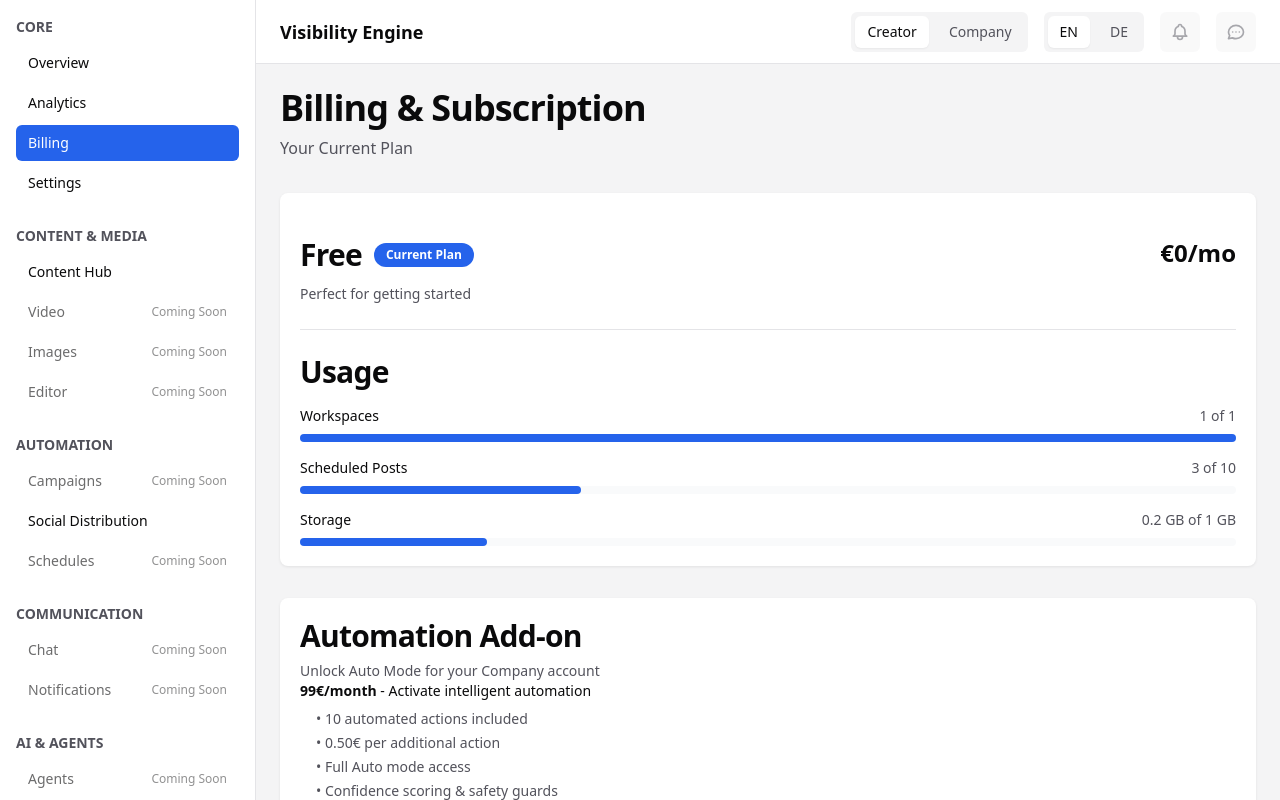
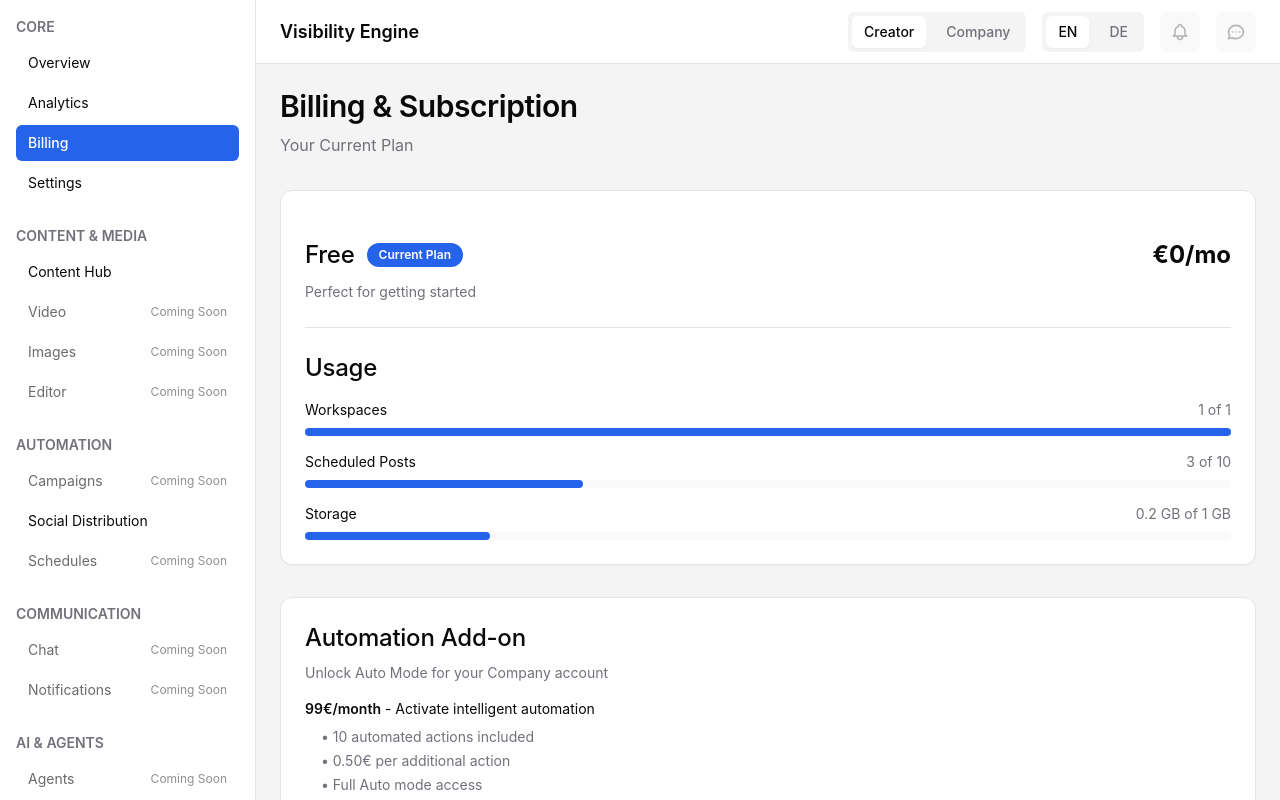
Before and after one commit to mikegehrke/visibility-engine, a Next.js app: page /dashboard/settings/billing in a window 1280 px wide. Built offline with nearby package versions, Linux system fonts and the light colour scheme.

Commit message:
phase-17-commit-1: global styles modernization - Premium design system foundation: refined typography (semibold over bold, tighter tracking), subtle shadows, CSS-only transitions, status colors, dark mode improvements

```diff
--- a/app/globals.css
+++ b/app/globals.css
@@ -3,17 +3,25 @@
 @tailwind utilities;
 
 :root {
-  /* Colors */
-  --color-ink: #0A0A0B;
-  --color-slate: #52525B;
+  /* Colors - Light Mode (refined for premium feel) */
+  --color-ink: #09090B;
+  --color-slate: #71717A;
   --color-mist: #F4F4F5;
   --color-canvas: #FFFFFF;
   --color-signal: #2563EB;
-  --color-signal-hover: #1d4ed8;
+  --color-signal-hover: #1D4ED8;
   --color-border: #E4E4E7;
-  --color-smoke: #F9FAFB;
+  --color-smoke: #FAFAFA;
 
-  /* Spacing (4px base) */
+  /* Subtle accent colors */
+  --color-success: #22C55E;
+  --color-success-muted: #DCFCE7;
+  --color-warning: #F59E0B;
+  --color-warning-muted: #FEF3C7;
+  --color-danger: #EF4444;
+  --color-danger-muted: #FEE2E2;
+
+  /* Spacing (4px base) - more generous */
   --space-1: 0.25rem;  /* 4px */
   --space-2: 0.5rem;   /* 8px */
   --space-3: 0.75rem;  /* 12px */
@@ -25,53 +33,142 @@
   --space-12: 3rem;    /* 48px */
   --space-16: 4rem;    /* 64px */
   --space-20: 5rem;    /* 80px */
+  --space-24: 6rem;    /* 96px */
 
-  /* Typography */
-  --font-sans: ui-sans-serif, system-ui, -apple-system, BlinkMacSystemFont, "Segoe UI", Roboto, "Helvetica Neue", Arial, sans-serif;
-  --font-mono: ui-monospace, SFMono-Regular, "SF Mono", Menlo, Consolas, "Liberation Mono", monospace;
+  /* Typography - System fonts only */
+  --font-sans: -apple-system, BlinkMacSystemFont, "Segoe UI", Roboto, "Helvetica Neue", Arial, sans-serif;
+  --font-mono: "SF Mono", SFMono-Regular, ui-monospace, Menlo, Consolas, monospace;
 
-  /* Shadows */
-  --shadow-sm: 0 1px 2px rgba(0,0,0,0.05);
-  --shadow-base: 0 1px 3px rgba(0,0,0,0.08);
-  --shadow-lg: 0 4px 12px rgba(0,0,0,0.1);
+  /* Refined shadows - subtle, premium */
+  --shadow-sm: 0 1px 2px rgba(0,0,0,0.04);
+  --shadow-base: 0 1px 3px rgba(0,0,0,0.06), 0 1px 2px rgba(0,0,0,0.04);
+  --shadow-lg: 0 4px 6px rgba(0,0,0,0.04), 0 2px 4px rgba(0,0,0,0.03);
+  --shadow-xl: 0 10px 15px rgba(0,0,0,0.04), 0 4px 6px rgba(0,0,0,0.02);
 
-  /* Radius */
+  /* Radius - slightly softer */
   --radius-sm: 6px;
   --radius-base: 8px;
   --radius-lg: 12px;
+  --radius-xl: 16px;
+
+  /* Transitions - fast, smooth */
+  --transition-fast: 100ms ease;
+  --transition-base: 150ms ease;
+  --transition-slow: 200ms ease;
 }
 
+/* Dark Mode - truly dark, not gray */
 @media (prefers-color-scheme: dark) {
   :root:not([data-theme="light"]) {
-    --color-canvas: #0A0A0B;
+    --color-canvas: #09090B;
     --color-mist: #18181B;
     --color-ink: #FAFAFA;
     --color-slate: #A1A1AA;
     --color-signal: #3B82F6;
-    --color-signal-hover: #2563EB;
+    --color-signal-hover: #60A5FA;
     --color-border: #27272A;
-    --color-smoke: #18181B;
+    --color-smoke: #0F0F11;
+
+    /* Dark mode status colors */
+    --color-success: #4ADE80;
+    --color-success-muted: rgba(34, 197, 94, 0.15);
+    --color-warning: #FBBF24;
+    --color-warning-muted: rgba(245, 158, 11, 0.15);
+    --color-danger: #F87171;
+    --color-danger-muted: rgba(239, 68, 68, 0.15);
+
+    /* Refined dark shadows */
+    --shadow-sm: 0 1px 2px rgba(0,0,0,0.3);
+    --shadow-base: 0 1px 3px rgba(0,0,0,0.4), 0 1px 2px rgba(0,0,0,0.3);
+    --shadow-lg: 0 4px 6px rgba(0,0,0,0.3), 0 2px 4px rgba(0,0,0,0.2);
+    --shadow-xl: 0 10px 15px rgba(0,0,0,0.3), 0 4px 6px rgba(0,0,0,0.2);
   }
 }
 
 [data-theme="dark"] {
-  --color-canvas: #0A0A0B;
+  --color-canvas: #09090B;
   --color-mist: #18181B;
   --color-ink: #FAFAFA;
   --color-slate: #A1A1AA;
   --color-signal: #3B82F6;
-  --color-signal-hover: #2563EB;
+  --color-signal-hover: #60A5FA;
   --color-border: #27272A;
-  --color-smoke: #18181B;
+  --color-smoke: #0F0F11;
+
+  --color-success: #4ADE80;
+  --color-success-muted: rgba(34, 197, 94, 0.15);
+  --color-warning: #FBBF24;
+  --color-warning-muted: rgba(245, 158, 11, 0.15);
+  --color-danger: #F87171;
+  --color-danger-muted: rgba(239, 68, 68, 0.15);
+
+  --shadow-sm: 0 1px 2px rgba(0,0,0,0.3);
+  --shadow-base: 0 1px 3px rgba(0,0,0,0.4), 0 1px 2px rgba(0,0,0,0.3);
+  --shadow-lg: 0 4px 6px rgba(0,0,0,0.3), 0 2px 4px rgba(0,0,0,0.2);
+  --shadow-xl: 0 10px 15px rgba(0,0,0,0.3), 0 4px 6px rgba(0,0,0,0.2);
 }
 
 @layer base {
   * {
-    @apply border-[var(--color-mist)];
+    @apply border-border;
+  }
+
+  html {
+    -webkit-font-smoothing: antialiased;
+    -moz-osx-font-smoothing: grayscale;
+    text-rendering: optimizeLegibility;
   }
 
   body {
-    @apply bg-[var(--color-canvas)] text-[var(--color-ink)];
-    @apply font-sans antialiased;
+    @apply bg-canvas text-ink;
+    font-family: var(--font-sans);
+    font-feature-settings: "kern" 1, "liga" 1;
+  }
+
+  /* Selection styling */
+  ::selection {
+    background-color: rgba(37, 99, 235, 0.2);
+    color: var(--color-ink);
+  }
+
+  /* Focus visible - accessibility */
+  :focus-visible {
+    @apply outline-none ring-2 ring-signal ring-offset-2 ring-offset-canvas;
+  }
+
+  /* Smooth scrolling - respects user preference */
+  @media (prefers-reduced-motion: no-preference) {
+    html {
+      scroll-behavior: smooth;
+    }
   }
 }
+
+/* Utility classes for premium micro-interactions */
+@layer utilities {
+  .transition-micro {
+    transition: all var(--transition-fast);
+  }
+
+  .transition-smooth {
+    transition: all var(--transition-base);
+  }
+
+  /* Card hover - subtle lift */
+  .hover-lift {
+    transition: transform var(--transition-base), box-shadow var(--transition-base);
+  }
+
+  .hover-lift:hover {
+    transform: translateY(-1px);
+    box-shadow: var(--shadow-lg);
+  }
+
+  /* Status colors as utilities */
+  .text-success { color: var(--color-success); }
+  .text-warning { color: var(--color-warning); }
+  .text-danger { color: var(--color-danger); }
+  .bg-success-muted { background-color: var(--color-success-muted); }
+  .bg-warning-muted { background-color: var(--color-warning-muted); }
+  .bg-danger-muted { background-color: var(--color-danger-muted); }
+}
--- a/components/shared/Card.tsx
+++ b/components/shared/Card.tsx
@@ -4,12 +4,14 @@ import { cn } from '@/lib/utils/cn';
 interface CardProps extends HTMLAttributes<HTMLDivElement> {
   variant?: 'elevated' | 'outlined' | 'flat';
   padding?: 'default' | 'compact' | 'none';
+  hover?: boolean;
   children: React.ReactNode;
 }
 
 export default function Card({
   variant = 'elevated',
   padding = 'default',
+  hover = false,
   className,
   children,
   ...props
@@ -17,18 +19,19 @@ export default function Card({
   return (
     <div
       className={cn(
-        // Base styles
-        'rounded',
+        // Base styles - refined radius
+        'rounded-lg',
 
-        // Padding variants
-        padding === 'default' && 'p-5',
+        // Padding variants - more generous spacing
+        padding === 'default' && 'p-6',
         padding === 'compact' && 'p-4',
         padding === 'none' && 'p-0',
 
-        // Variant styles
+        // Variant styles - subtle, premium
         variant === 'elevated' && [
           'bg-canvas',
-          'shadow',
+          'shadow-sm',
+          'border border-border/50',
         ],
         variant === 'outlined' && [
           'bg-canvas',
@@ -37,6 +40,9 @@ export default function Card({
         variant === 'flat' && [
           'bg-smoke',
         ],
+
+        // Hover effect - subtle lift (opt-in)
+        hover && 'transition-smooth hover:shadow-md hover:border-border',
 
         className
       )}
@@ -54,7 +60,7 @@ interface CardHeaderProps extends HTMLAttributes<HTMLDivElement> {
 export function CardHeader({ className, children, ...props }: CardHeaderProps) {
   return (
     <div
-      className={cn('flex flex-col space-y-1.5', className)}
+      className={cn('flex flex-col space-y-2 pb-4', className)}
       {...props}
     >
       {children}
@@ -69,7 +75,7 @@ interface CardTitleProps extends HTMLAttributes<HTMLHeadingElement> {
 export function CardTitle({ className, children, ...props }: CardTitleProps) {
   return (
     <h3
-      className={cn('text-lg font-semibold leading-none tracking-tight', className)}
+      className={cn('text-lg font-medium leading-tight tracking-tight text-ink', className)}
       {...props}
     >
       {children}
@@ -84,7 +90,7 @@ interface CardDescriptionProps extends HTMLAttributes<HTMLParagraphElement> {
 export function CardDescription({ className, children, ...props }: CardDescriptionProps) {
   return (
     <p
-      className={cn('text-sm text-slate', className)}
+      className={cn('text-sm text-slate leading-relaxed', className)}
       {...props}
     >
       {children}
@@ -98,7 +104,7 @@ interface CardContentProps extends HTMLAttributes<HTMLDivElement> {
 
 export function CardContent({ className, children, ...props }: CardContentProps) {
   return (
-    <div className={cn('pt-0', className)} {...props}>
+    <div className={cn('', className)} {...props}>
       {children}
     </div>
   );
@@ -111,7 +117,7 @@ interface CardFooterProps extends HTMLAttributes<HTMLDivElement> {
 export function CardFooter({ className, children, ...props }: CardFooterProps) {
   return (
     <div
-      className={cn('flex items-center pt-4', className)}
+      className={cn('flex items-center pt-4 mt-4 border-t border-border/50', className)}
       {...props}
     >
       {children}
--- a/components/shared/Typography.tsx
+++ b/components/shared/Typography.tsx
@@ -1,7 +1,7 @@
 import { HTMLAttributes } from 'react';
 import { cn } from '@/lib/utils/cn';
 
-// H1 - Hero Headlines (48px)
+// H1 - Hero Headlines (48px) - Self-confident, premium
 interface H1Props extends HTMLAttributes<HTMLHeadingElement> {
   children: React.ReactNode;
 }
@@ -10,7 +10,7 @@ export function H1({ className, children, ...props }: H1Props) {
   return (
     <h1
       className={cn(
-        'text-5xl font-bold leading-[1.0] tracking-tight',
+        'text-4xl sm:text-5xl font-semibold leading-[1.08] tracking-[-0.02em] text-ink',
         className
       )}
       {...props}
@@ -20,7 +20,7 @@ export function H1({ className, children, ...props }: H1Props) {
   );
 }
 
-// H2 - Main Headlines (36px)
+// H2 - Main Headlines (32px) - Clear hierarchy
 interface H2Props extends HTMLAttributes<HTMLHeadingElement> {
   children: React.ReactNode;
 }
@@ -29,7 +29,7 @@ export function H2({ className, children, ...props }: H2Props) {
   return (
     <h2
       className={cn(
-        'text-4xl font-bold leading-[1.1] tracking-tight',
+        'text-2xl sm:text-3xl font-semibold leading-[1.15] tracking-[-0.015em] text-ink',
         className
       )}
       {...props}
@@ -39,7 +39,7 @@ export function H2({ className, children, ...props }: H2Props) {
   );
 }
 
-// H3 - Section Headlines (30px)
+// H3 - Section Headlines (24px) - Calm authority
 interface H3Props extends HTMLAttributes<HTMLHeadingElement> {
   children: React.ReactNode;
 }
@@ -48,7 +48,7 @@ export function H3({ className, children, ...props }: H3Props) {
   return (
     <h3
       className={cn(
-        'text-3xl font-semibold leading-[1.2] tracking-tight',
+        'text-xl sm:text-2xl font-medium leading-[1.25] tracking-[-0.01em] text-ink',
         className
       )}
       {...props}
@@ -58,7 +58,7 @@ export function H3({ className, children, ...props }: H3Props) {
   );
 }
 
-// H4 - Subsection Headlines (24px)
+// H4 - Subsection Headlines (20px) - Quiet confidence
 interface H4Props extends HTMLAttributes<HTMLHeadingElement> {
   children: React.ReactNode;
 }
@@ -67,7 +67,7 @@ export function H4({ className, children, ...props }: H4Props) {
   return (
     <h4
       className={cn(
-        'text-2xl font-semibold leading-[1.3]',
+        'text-lg sm:text-xl font-medium leading-[1.3] text-ink',
         className
       )}
       {...props}
@@ -77,7 +77,7 @@ export function H4({ className, children, ...props }: H4Props) {
   );
 }
 
-// Body - Standard Text (16px)
+// Body - Standard Text (16px) - Readable, calm
 interface BodyProps extends HTMLAttributes<HTMLParagraphElement> {
   children: React.ReactNode;
 }
@@ -86,7 +86,7 @@ export function Body({ className, children, ...props }: BodyProps) {
   return (
     <p
       className={cn(
-        'text-base font-normal leading-[1.6]',
+        'text-base font-normal leading-[1.65] text-ink',
         className
       )}
       {...props}
@@ -96,7 +96,7 @@ export function Body({ className, children, ...props }: BodyProps) {
   );
 }
 
-// Lead - Lead Text (18px)
+// Lead - Lead Text (18px) - Prominent but calm
 interface LeadProps extends HTMLAttributes<HTMLParagraphElement> {
   children: React.ReactNode;
 }
@@ -105,7 +105,7 @@ export function Lead({ className, children, ...props }: LeadProps) {
   return (
     <p
       className={cn(
-        'text-lg font-normal leading-[1.5] text-slate',
+        'text-lg font-normal leading-[1.6] text-slate',
         className
       )}
       {...props}
@@ -115,7 +115,7 @@ export function Lead({ className, children, ...props }: LeadProps) {
   );
 }
 
-// Small - Small Text (14px)
+// Small - Small Text (14px) - Secondary information
 interface SmallProps extends HTMLAttributes<HTMLElement> {
   children: React.ReactNode;
 }
@@ -134,7 +134,7 @@ export function Small({ className, children, ...props }: SmallProps) {
   );
 }
 
-// Label - Form Labels (14px, Medium)
+// Label - Form Labels (14px) - Clear, functional
 interface LabelProps extends HTMLAttributes<HTMLLabelElement> {
   children: React.ReactNode;
   htmlFor?: string;
@@ -145,7 +145,7 @@ export function Label({ className, children, htmlFor, ...props }: LabelProps) {
     <label
       htmlFor={htmlFor}
       className={cn(
-        'text-sm font-medium leading-[1.5]',
+        'text-sm font-medium leading-[1.5] text-ink',
         className
       )}
       {...props}
@@ -155,7 +155,7 @@ export function Label({ className, children, htmlFor, ...props }: LabelProps) {
   );
 }
 
-// Muted - Muted Text (14px, Slate)
+// Muted - Muted Text (14px) - Subtle, non-intrusive
 interface MutedProps extends HTMLAttributes<HTMLParagraphElement> {
   children: React.ReactNode;
 }
@@ -164,7 +164,7 @@ export function Muted({ className, children, ...props }: MutedProps) {
   return (
     <p
       className={cn(
-        'text-sm text-slate',
+        'text-sm text-slate leading-[1.5]',
         className
       )}
       {...props}
@@ -174,7 +174,7 @@ export function Muted({ className, children, ...props }: MutedProps) {
   );
 }
 
-// Code - Inline Code
+// Code - Inline Code - Technical, precise
 interface CodeProps extends HTMLAttributes<HTMLElement> {
   children: React.ReactNode;
 }
@@ -183,7 +183,7 @@ export function Code({ className, children, ...props }: CodeProps) {
   return (
     <code
       className={cn(
-        'relative rounded bg-mist px-[0.3rem] py-[0.2rem] font-mono text-sm',
+        'relative rounded-md bg-mist px-1.5 py-0.5 font-mono text-[0.875em] text-ink',
         className
       )}
       {...props}
--- a/tailwind.config.ts
+++ b/tailwind.config.ts
@@ -16,6 +16,13 @@ const config: Config = {
         'signal-hover': 'var(--color-signal-hover)',
         border: 'var(--color-border)',
         smoke: 'var(--color-smoke)',
+        // Status colors
+        success: 'var(--color-success)',
+        'success-muted': 'var(--color-success-muted)',
+        warning: 'var(--color-warning)',
+        'warning-muted': 'var(--color-warning-muted)',
+        danger: 'var(--color-danger)',
+        'danger-muted': 'var(--color-danger-muted)',
       },
       spacing: {
         '1': 'var(--space-1)',
@@ -29,6 +36,7 @@ const config: Config = {
         '12': 'var(--space-12)',
         '16': 'var(--space-16)',
         '20': 'var(--space-20)',
+        '24': 'var(--space-24)',
       },
       fontFamily: {
         sans: 'var(--font-sans)',
@@ -37,12 +45,24 @@ const config: Config = {
       boxShadow: {
         sm: 'var(--shadow-sm)',
         DEFAULT: 'var(--shadow-base)',
+        md: 'var(--shadow-base)',
         lg: 'var(--shadow-lg)',
+        xl: 'var(--shadow-xl)',
       },
       borderRadius: {
         sm: 'var(--radius-sm)',
         DEFAULT: 'var(--radius-base)',
+        md: 'var(--radius-base)',
         lg: 'var(--radius-lg)',
+        xl: 'var(--radius-xl)',
+      },
+      transitionDuration: {
+        fast: '100ms',
+        DEFAULT: '150ms',
+        slow: '200ms',
+      },
+      transitionTimingFunction: {
+        DEFAULT: 'ease',
       },
     },
   },
```
Also changed, not shown: components/shared/Button.tsx (+21 -15 lines).
